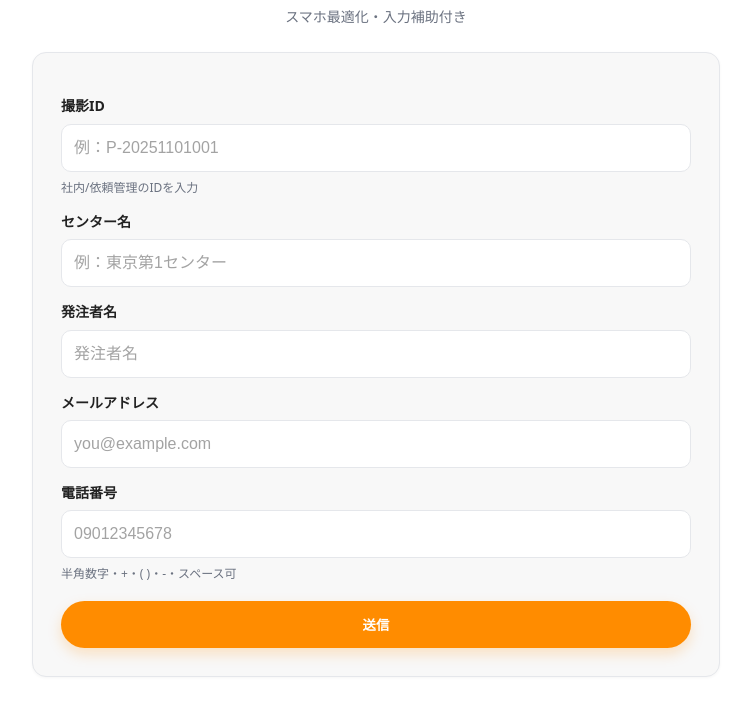
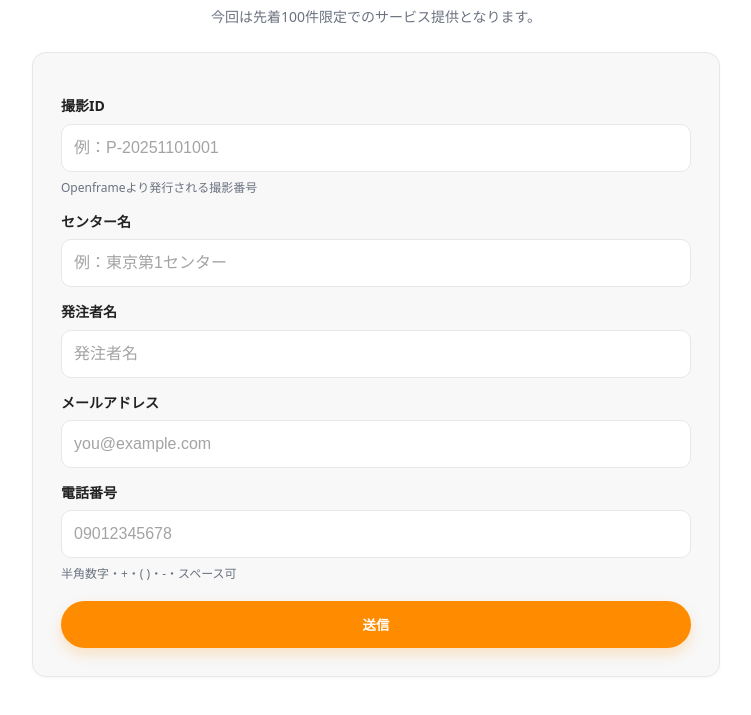
Before and after one commit to miles-web-match/express_shooting, a plain HTML site: page index.html in a window 1280 px wide. Shown: the part 67-782 px from the top of the page, without its empty margins (264-1015 px from the left). Drawn offline with Linux system fonts and the light colour scheme.

Commit message:
Update index.html

```diff
--- a/index.html
+++ b/index.html
@@ -132,7 +132,7 @@
 <body>
   <header>
     <h1>2日納品依頼フォーム</h1>
-    <p class="sub">スマホ最適化・入力補助付き</p>
+    <p class="sub">今回は先着100件限定でのサービス提供となります。</p>
   </header>
 
   <div class="wrap">
@@ -140,7 +140,7 @@
       <div class="row">
         <label for="shootId">撮影ID</label>
         <input id="shootId" name="shootId" type="text" inputmode="text" autocomplete="off" placeholder="例：P-20251101001" required />
-        <div class="help">社内/依頼管理のIDを入力</div>
+        <div class="help">Openframeより発行される撮影番号</div>
       </div>
 
       <div class="row">
```
